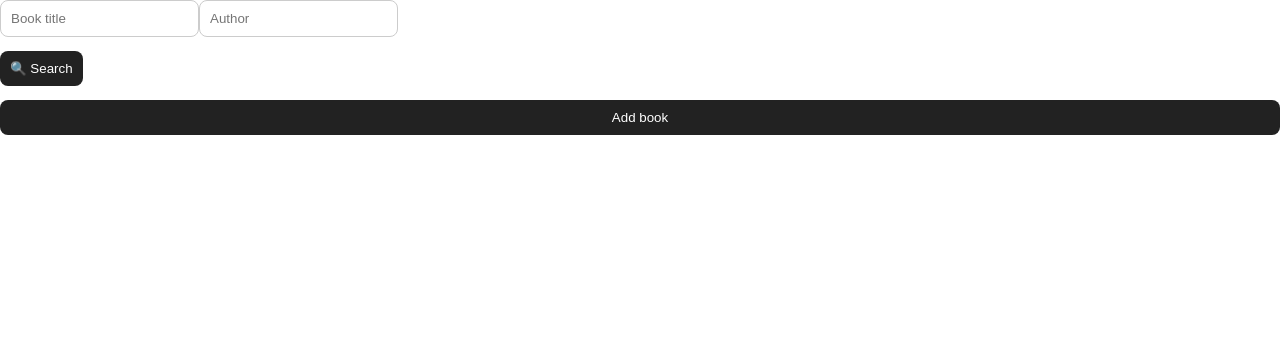
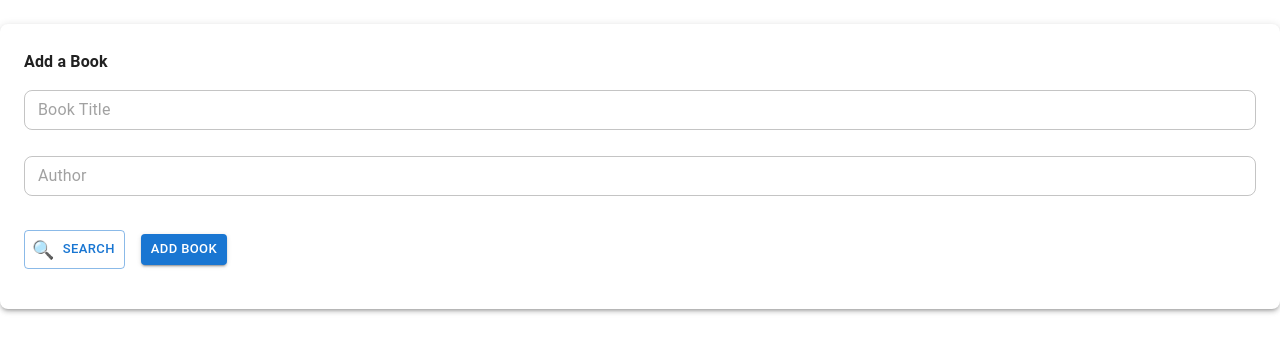
Before and after one commit to weronikawolak/Bookly_aplikacja, a React (Vite) app in the folder frontend/: page /add-book/1 in a window 1280 px wide. Shown: the top 352 px of the page. Built offline with nearby package versions, Linux system fonts and the light colour scheme.

Commit message:
feat(AddBook): integrate Google Books search and basic profanity filtering

```diff
--- a/frontend/src/pages/AddBook.jsx
+++ b/frontend/src/pages/AddBook.jsx
@@ -395,14 +395,27 @@
 
 
 
-import React, { useEffect, useState } from "react";
-import axios from "axios";
 
 
 
-// const fetchBooksFromGoogle = async (title) => {
+
+
+
+
+
+
+
+
+
+
+// import React, { useEffect, useState } from "react";
+// import axios from "axios";
+
+
+// const fetchBooksFromGoogle = async (title, author) => {
 //   try {
-//     const res = await fetch(`https://www.googleapis.com/books/v1/volumes?q=intitle:${encodeURIComponent(title)}`);
+//     const query = `intitle:${title}+inauthor:${author}`;
+//     const res = await fetch(`https://www.googleapis.com/books/v1/volumes?q=${encodeURIComponent(query)}`);
 //     const data = await res.json();
 //     return data.items?.map((item) => {
 //       const info = item.volumeInfo;
@@ -425,12 +438,257 @@ import axios from "axios";
 
 
 
+// const AddBook = ({ onBookAdded, initialStatus }) => {
+//   const [title, setTitle] = useState("");
+//   const [author, setAuthor] = useState("");
+//   const [pages, setPages] = useState("");
+//   const [status, setStatus] = useState(initialStatus || "wishlist");
+//   const [review, setReview] = useState("");
+//   const [rating, setRating] = useState("");
+//   const [category, setCategory] = useState("");
+//   //const [categories, setCategories] = useState([]);
+//   const [searching, setSearching] = useState(false);
+//   const [coverUrl, setCoverUrl] = useState("");
+//   const [description, setDescription] = useState("");
+//   const [searchResults, setSearchResults] = useState([]);
+
+
+
+//   const token = localStorage.getItem("token");
+
+// const handleTitleSearch = async () => {
+//   if (!title && !author) {
+//     alert("Please enter a title or author.");
+//     return;
+//   }
+
+//   setSearching(true);
+//   setSearchResults([]);
+
+//   try {
+//     const results = await fetchBooksFromGoogle(title, author);
+//     setSearchResults(results);
+//     if (results.length === 0) alert("No results found.");
+//   } catch (err) {
+//     console.error("❌ Search error:", err);
+//   } finally {
+//     setSearching(false);
+//   }
+// };
+
+
+//   const handleSubmit = async (e) => {
+//     e.preventDefault();
+
+
+//     const bookData = {
+//       title,
+//       author,
+//       pages: pages ? parseInt(pages) : null,
+//       status,
+//       category,
+//       cover_url: coverUrl,
+//       description,
+//     };
+
+//     if (status === "completed") {
+//       bookData.review = review;
+//       bookData.rating = rating ? parseInt(rating) : null;
+//     }
+
+//     console.log("Sending book data:", bookData);
+
+//     try {
+//       await axios.post("http://127.0.0.1:8000/api/books/", bookData, {
+//         headers: { Authorization: `Token ${token}` },
+//       });
+
+//       // Reset form
+//       setTitle("");
+//       setAuthor("");
+//       setPages("");
+//       setStatus(initialStatus || "wishlist");
+//       setReview("");
+//       setRating("");
+//       setCategoryId("");
+//       setCoverUrl("");
+//       setDescription("");
+
+//       if (onBookAdded) onBookAdded();
+//     } catch (error) {
+//       if (error.response) {
+//         console.error("❌ Error adding book:", error.response.data);
+//       } else {
+//         console.error("❌ Unknown error:", error);
+//       }    }
+//   };
+
+//   return (
+//     <form onSubmit={handleSubmit} className="p-4 border rounded shadow mb-6 bg-white">
+
+//       <div className="grid grid-cols-1 md:grid-cols-2 gap-2 mb-2">
+//         <input
+//           type="text"
+//           value={title}
+//           onChange={(e) => setTitle(e.target.value)}
+//           placeholder="Book title"
+//           className="p-2 border rounded"
+//         />
+//         <input
+//           type="text"
+//           value={author}
+//           onChange={(e) => setAuthor(e.target.value)}
+//           placeholder="Author"
+//           className="p-2 border rounded"
+//         />
+//       </div>
+
+//       <div className="mb-3">
+//         <button
+//           type="button"
+//           onClick={handleTitleSearch}
+//           disabled={searching}
+//           className="px-4 py-2 bg-gray-200 border rounded hover:bg-gray-300"
+//         >
+//           {searching ? "Searching..." : "🔍 Search"}
+//         </button>
+//       </div>
+
+
+//         {searchResults.length > 0 && (
+//       <div className="mb-3 border p-2 rounded bg-gray-50">
+//         <p className="font-semibold">Choose a book:</p>
+//         {searchResults.map((book) => (
+//           <div
+//             key={book.id}
+//             className="flex items-center gap-4 p-2 border-b cursor-pointer hover:bg-gray-100"
+//             onClick={() => {
+//               setTitle(book.title);
+//               setAuthor(book.author);
+//               setPages(book.pages || "");
+//               setCoverUrl(book.coverUrl || "");
+//               setDescription(book.description || "");
+//               setCategory(book.categories?.[0] || "");  // tu pobierasz kategorię z Google
+//               setSearchResults([]); // usuwa listę po wybraniu
+//               if (book.categories?.length) {
+//                 const matchedCategory = categories.find(cat =>
+//                   book.categories.some(apiCat =>
+//                     apiCat.toLowerCase().includes(cat.name.toLowerCase())
+//                   )
+//                 );
+//                 if (matchedCategory) {
+//                   setCategoryId(matchedCategory.id);
+//                 }
+//             }
+
+//             }}
+//           >
+//             {book.coverUrl && <img src={book.coverUrl} alt="cover" className="w-12 h-auto" />}
+//             <div>
+//               <p className="font-medium">{book.title}</p>
+//               <p className="text-sm text-gray-600">{book.author}</p>
+//             </div>
+//           </div>
+//         ))}
+//       </div>
+//     )}
+
+
+//       {coverUrl && (
+//         <div className="mb-2">
+//           <img src={coverUrl} alt="Book cover" className="w-32 h-auto rounded shadow" />
+//         </div>
+//       )}
+
+
+//       {pages && (
+//         <p className="mb-2 text-sm text-gray-700"><strong>Pages:</strong> {pages}</p>
+//       )}
+
+//       {description && (
+//         <p className="mb-2 text-sm text-gray-700 whitespace-pre-line">
+//           <strong>Description:</strong> {description}
+//         </p>
+//       )}
+
+//       {category && (
+//         <p className="mb-2 text-sm text-gray-700">
+//           <strong>Category:</strong> {category}
+//         </p>
+//       )}
+
+//       {/* <select
+//         value={categoryId}
+//         onChange={(e) => setCategoryId(e.target.value)}
+//         className="block w-full mb-2 p-2 border rounded"
+//         required
+//       >
+//         <option value="">-- Choose a category --</option>
+//         {categories.map((cat) => (
+//           <option key={cat.id} value={cat.id}>
+//             {cat.name}
+//           </option>
+//         ))}
+//       </select> */}
+
+//       {status === "completed" && (
+//         <>
+//           <input
+//             type="number"
+//             min="1"
+//             max="5"
+//             value={rating}
+//             onChange={(e) => setRating(e.target.value)}
+//             placeholder="Rating (1–5)"
+//             className="block w-full mb-2 p-2 border rounded"
+//           />
+
+//           <textarea
+//             value={review}
+//             onChange={(e) => setReview(e.target.value)}
+//             placeholder="Review (optional)"
+//             className="block w-full mb-2 p-2 border rounded"
+//           />
+//         </>
+//       )}
+
+//       <button
+//         type="submit"
+//         className="bg-blue-500 text-white px-4 py-2 rounded hover:bg-blue-600"
+//       >
+//         Add book
+//       </button>
+//     </form>
+//   );
+// };
+
+// export default AddBook;
+
+
+
+
+
+import React, { useState } from "react";
+import axios from "axios";
+import {
+  Box,
+  TextField,
+  Button,
+  Typography,
+  CircularProgress,
+  Paper,
+} from "@mui/material";
+
+// Wyszukiwanie książek z Google Books API
 const fetchBooksFromGoogle = async (title, author) => {
   try {
     const query = `intitle:${title}+inauthor:${author}`;
-    const res = await fetch(`https://www.googleapis.com/books/v1/volumes?q=${encodeURIComponent(query)}`);
+    const res = await fetch(
+      `https://www.googleapis.com/books/v1/volumes?q=${encodeURIComponent(query)}`
+    );
     const data = await res.json();
-    return data.items?.map((item) => {
+    return (
+      data.items?.map((item) => {
         const info = item.volumeInfo;
         return {
           id: item.id,
@@ -442,14 +700,13 @@ const fetchBooksFromGoogle = async (title, author) => {
           publishedDate: info.publishedDate,
           categories: info.categories || [],
         };
-    }) || [];
+      }) || []
+    );
   } catch (err) {
     console.error("❌ Błąd przy pobieraniu z Google Books:", err);
     return [];
   }
 };
-
-
 
 const AddBook = ({ onBookAdded, initialStatus }) => {
   const [title, setTitle] = useState("");
@@ -459,48 +716,12 @@ const AddBook = ({ onBookAdded, initialStatus }) => {
   const [review, setReview] = useState("");
   const [rating, setRating] = useState("");
   const [category, setCategory] = useState("");
-  //const [categories, setCategories] = useState([]);
-  const [searching, setSearching] = useState(false);
   const [coverUrl, setCoverUrl] = useState("");
   const [description, setDescription] = useState("");
+  const [searching, setSearching] = useState(false);
   const [searchResults, setSearchResults] = useState([]);
 
-
-
   const token = localStorage.getItem("token");
-
-  // useEffect(() => {
-  //   const fetchCategories = async () => {
-  //     try {
-  //       const response = await axios.get("http://127.0.0.1:8000/api/categories/", {
-  //         headers: { Authorization: `Token ${token}` },
-  //       });
-  //       setCategories(response.data);
-  //     } catch (error) {
-  //       console.error("❌ Error fetching categories:", error);
-  //     }
-  //   };
-
-  //   fetchCategories();
-  // }, [token]);
-
-
-  // const handleTitleSearch = async () => {
-  //   if (!title) return;
-  //   setSearching(true);
-  //   setSearchResults([]);
-
-  //   try {
-  //     const results = await fetchBooksFromGoogle(title);
-  //     setSearchResults(results);
-  //     if (results.length === 0) alert("No results found.");
-  //   } catch (err) {
-  //     console.error("❌ Search error:", err);
-  //   } finally {
-  //     setSearching(false);
-  //   }
-  // };
-
 
   const handleTitleSearch = async () => {
     if (!title && !author) {
@@ -522,10 +743,8 @@ const handleTitleSearch = async () => {
     }
   };
 
-
   const handleSubmit = async (e) => {
     e.preventDefault();
-
 
     const bookData = {
       title,
@@ -542,169 +761,197 @@ const handleTitleSearch = async () => {
       bookData.rating = rating ? parseInt(rating) : null;
     }
 
-    console.log("Sending book data:", bookData);
-
     try {
       await axios.post("http://127.0.0.1:8000/api/books/", bookData, {
         headers: { Authorization: `Token ${token}` },
       });
 
-      // Reset form
+      // Reset formularza
       setTitle("");
       setAuthor("");
       setPages("");
       setStatus(initialStatus || "wishlist");
       setReview("");
       setRating("");
-      setCategoryId("");
+      setCategory("");
       setCoverUrl("");
       setDescription("");
+      setSearchResults([]);
 
       if (onBookAdded) onBookAdded();
     } catch (error) {
-      if (error.response) {
-        console.error("❌ Error adding book:", error.response.data);
-      } else {
-        console.error("❌ Unknown error:", error);
-      }    }
+      console.error("❌ Error adding book:", error.response?.data || error);
+    }
   };
 
   return (
-    <form onSubmit={handleSubmit} className="p-4 border rounded shadow mb-6 bg-white">
+    <Paper sx={{ p: 3, mt: 3, borderRadius: 2 }} elevation={3}>
+      <Typography variant="subtitle1" gutterBottom sx={{ fontWeight: 600 }}>
+        Add a Book
+      </Typography>
 
-      <div className="grid grid-cols-1 md:grid-cols-2 gap-2 mb-2">
-        <input
-          type="text"
+      <Box component="form" onSubmit={handleSubmit}>
+        <TextField
+            placeholder="Book Title"
             value={title}
             onChange={(e) => setTitle(e.target.value)}
-          placeholder="Book title"
-          className="p-2 border rounded"
+            fullWidth
+            margin="dense"
+            size="small"
+            variant="outlined"
+            sx={{
+              bgcolor: "white",
+              borderRadius: 1,
+              "& .MuiOutlinedInput-root": {
+                borderRadius: 2,
+              },
+            }}
         />
-        <input
-          type="text"
+
+        <TextField
+          placeholder="Author"
           value={author}
           onChange={(e) => setAuthor(e.target.value)}
-          placeholder="Author"
-          className="p-2 border rounded"
+          fullWidth
+          margin="dense"
+          size="small"
+          variant="outlined"
+          sx={{
+            bgcolor: "white",
+            borderRadius: 1,
+            "& .MuiOutlinedInput-root": {
+              borderRadius: 2,
+            },
+          }}
+
         />
-      </div>
 
-      <div className="mb-3">
-        <button
-          type="button"
+        <Box display="flex" gap={2} alignItems="center" my={2}>
+          <Button
+            variant="outlined"
             onClick={handleTitleSearch}
             disabled={searching}
-          className="px-4 py-2 bg-gray-200 border rounded hover:bg-gray-300"
+            startIcon={!searching && <span role="img" aria-label="search">🔍</span>}
+            size="small"
           >
-          {searching ? "Searching..." : "🔍 Search"}
-        </button>
-      </div>
+            {searching ? <CircularProgress size={18} /> : "Search"}
+          </Button>
 
+          <Button type="submit" variant="contained" size="small">
+            Add Book
+          </Button>
+        </Box>
 
         {searchResults.length > 0 && (
-      <div className="mb-3 border p-2 rounded bg-gray-50">
-        <p className="font-semibold">Choose a book:</p>
+          <Box mb={2}>
+            <Typography variant="body2" fontWeight={600} gutterBottom>
+              Choose a book:
+            </Typography>
             {searchResults.map((book) => (
-          <div
+              <Paper
                 key={book.id}
-            className="flex items-center gap-4 p-2 border-b cursor-pointer hover:bg-gray-100"
                 onClick={() => {
                   setTitle(book.title);
                   setAuthor(book.author);
                   setPages(book.pages || "");
                   setCoverUrl(book.coverUrl || "");
                   setDescription(book.description || "");
-              setCategory(book.categories?.[0] || "");  // tu pobierasz kategorię z Google
-              setSearchResults([]); // usuwa listę po wybraniu
-              if (book.categories?.length) {
-                const matchedCategory = categories.find(cat =>
-                  book.categories.some(apiCat =>
-                    apiCat.toLowerCase().includes(cat.name.toLowerCase())
-                  )
-                );
-                if (matchedCategory) {
-                  setCategoryId(matchedCategory.id);
-                }
-            }
-
+                  setCategory(book.categories?.[0] || "");
+                  setSearchResults([]);
+                }}
+                sx={{
+                  p: 1.5,
+                  mb: 1,
+                  display: "flex",
+                  gap: 2,
+                  alignItems: "center",
+                  cursor: "pointer",
+                  "&:hover": { backgroundColor: "grey.100" },
                 }}
               >
-            {book.coverUrl && <img src={book.coverUrl} alt="cover" className="w-12 h-auto" />}
-            <div>
-              <p className="font-medium">{book.title}</p>
-              <p className="text-sm text-gray-600">{book.author}</p>
-            </div>
-          </div>
+                {book.coverUrl && (
+                  <img
+                    src={book.coverUrl}
+                    alt="cover"
+                    style={{ width: 45, height: "auto" }}
+                  />
+                )}
+                <Box>
+                  <Typography variant="body2" fontWeight={500}>
+                    {book.title}
+                  </Typography>
+                  <Typography variant="caption" color="text.secondary">
+                    {book.author}
+                  </Typography>
+                </Box>
+              </Paper>
             ))}
-      </div>
+          </Box>
         )}
 
-
         {coverUrl && (
-        <div className="mb-2">
-          <img src={coverUrl} alt="Book cover" className="w-32 h-auto rounded shadow" />
-        </div>
+          <Box mb={2}>
+            <img src={coverUrl} alt="cover" style={{ width: 90 }} />
+          </Box>
+        )}
+        {pages && (
+          <Typography variant="caption" display="block" mb={1}>
+            <strong>Pages:</strong> {pages}
+          </Typography>
+        )}
+        {description && (
+          <Typography variant="caption" display="block" mb={1}>
+            <strong>Description:</strong> {description}
+          </Typography>
+        )}
+        {category && (
+          <Typography variant="caption" display="block" mb={1}>
+            <strong>Category:</strong> {category}
+          </Typography>
         )}
 
-
-      {pages && (
-        <p className="mb-2 text-sm text-gray-700"><strong>Pages:</strong> {pages}</p>
-      )}
-
-      {description && (
-        <p className="mb-2 text-sm text-gray-700 whitespace-pre-line">
-          <strong>Description:</strong> {description}
-        </p>
-      )}
-
-      {category && (
-        <p className="mb-2 text-sm text-gray-700">
-          <strong>Category:</strong> {category}
-        </p>
-      )}
-
-      {/* <select
-        value={categoryId}
-        onChange={(e) => setCategoryId(e.target.value)}
-        className="block w-full mb-2 p-2 border rounded"
-        required
-      >
-        <option value="">-- Choose a category --</option>
-        {categories.map((cat) => (
-          <option key={cat.id} value={cat.id}>
-            {cat.name}
-          </option>
-        ))}
-      </select> */}
-
         {status === "completed" && (
-        <>
-          <input
+          <Box mt={2}>
+            <TextField
                 type="number"
-            min="1"
-            max="5"
+                placeholder="Rating (1–5)"
                 value={rating}
                 onChange={(e) => setRating(e.target.value)}
-            placeholder="Rating (1–5)"
-            className="block w-full mb-2 p-2 border rounded"
+                inputProps={{ min: 1, max: 5 }}
+                fullWidth
+                margin="dense"
+                size="small"
+                variant="outlined"
+                sx={{
+                  bgcolor: "white",
+                  borderRadius: 1,
+                  "& .MuiOutlinedInput-root": {
+                    borderRadius: 2,
+              },
+            }}
             />
-
-          <textarea
+            <TextField
+                placeholder="Review (optional)"
                 value={review}
                 onChange={(e) => setReview(e.target.value)}
-            placeholder="Review (optional)"
-            className="block w-full mb-2 p-2 border rounded"
+                fullWidth
+                multiline
+                rows={3}
+                margin="dense"
+                size="small"
+                variant="outlined"
+                sx={{
+                  bgcolor: "white",
+                  borderRadius: 1,
+                  "& .MuiOutlinedInput-root": {
+                    borderRadius: 2,
+                  },
+                }}
               />
-        </>
+          </Box>
         )}
-
-      <button
-        type="submit"
-        className="bg-blue-500 text-white px-4 py-2 rounded hover:bg-blue-600"
-      >
-        Add book
-      </button>
-    </form>
+      </Box>
+    </Paper>
   );
 };
 
```
Lines whose indentation alone changed are shown as unchanged.
